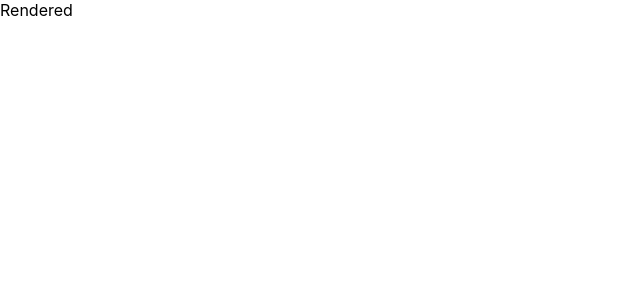
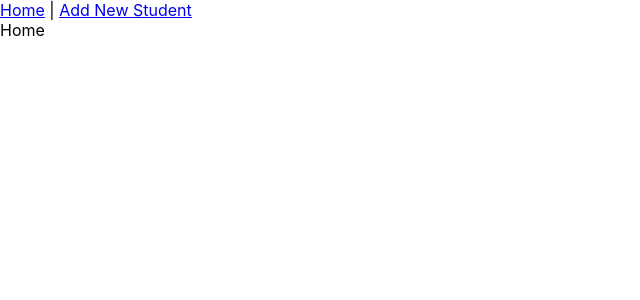
Before and after one commit to Kimkykie/student-deselect, a React (Create React App) app in the folder client/: page / in a window 1280 px wide. Shown: the top 300 px of the page, without its empty margins (0-640 px from the left). Built offline with nearby package versions, Linux system fonts and the light colour scheme.

Commit message:
update: set up routes

```diff
--- a/client/src/components/App.js
+++ b/client/src/components/App.js
@@ -1,5 +1,19 @@
+import { Routes, Route } from "react-router-dom";
+
+import Home from "../pages/Home";
+import NewStudent from "../pages/NewStudent";
+import Navigation from "./Navigation";
 function App() {
-  return <div className="App">Rendered</div>;
+  return (
+    <div className="App">
+      <Navigation />
+      <Routes>
+        <Route path="/" element={<Home />} />
+        <Route path="/home" element={<Home />} />
+        <Route path="/new" element={<NewStudent />} />
+      </Routes>
+    </div>
+  );
 }
 
 export default App;
--- a/client/src/index.js
+++ b/client/src/index.js
@@ -1,12 +1,15 @@
 import React from "react";
 import ReactDOM from "react-dom";
+import { BrowserRouter } from "react-router-dom";
 import "./styles/index.css";
 import App from "./components/App";
 import reportWebVitals from "./reportWebVitals";
 
 ReactDOM.render(
   <React.StrictMode>
-    <App />
+    <BrowserRouter>
+      <App />
+    </BrowserRouter>
   </React.StrictMode>,
   document.getElementById("root")
 );
```
